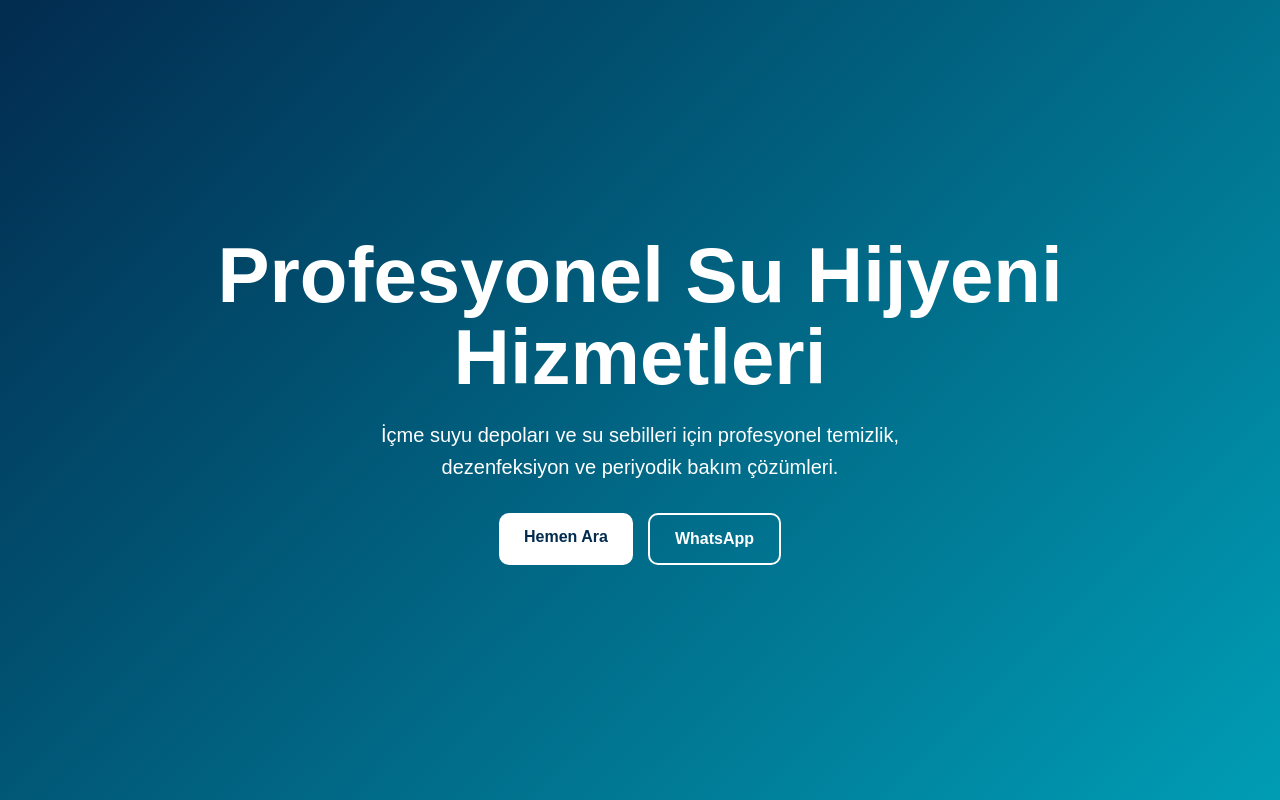
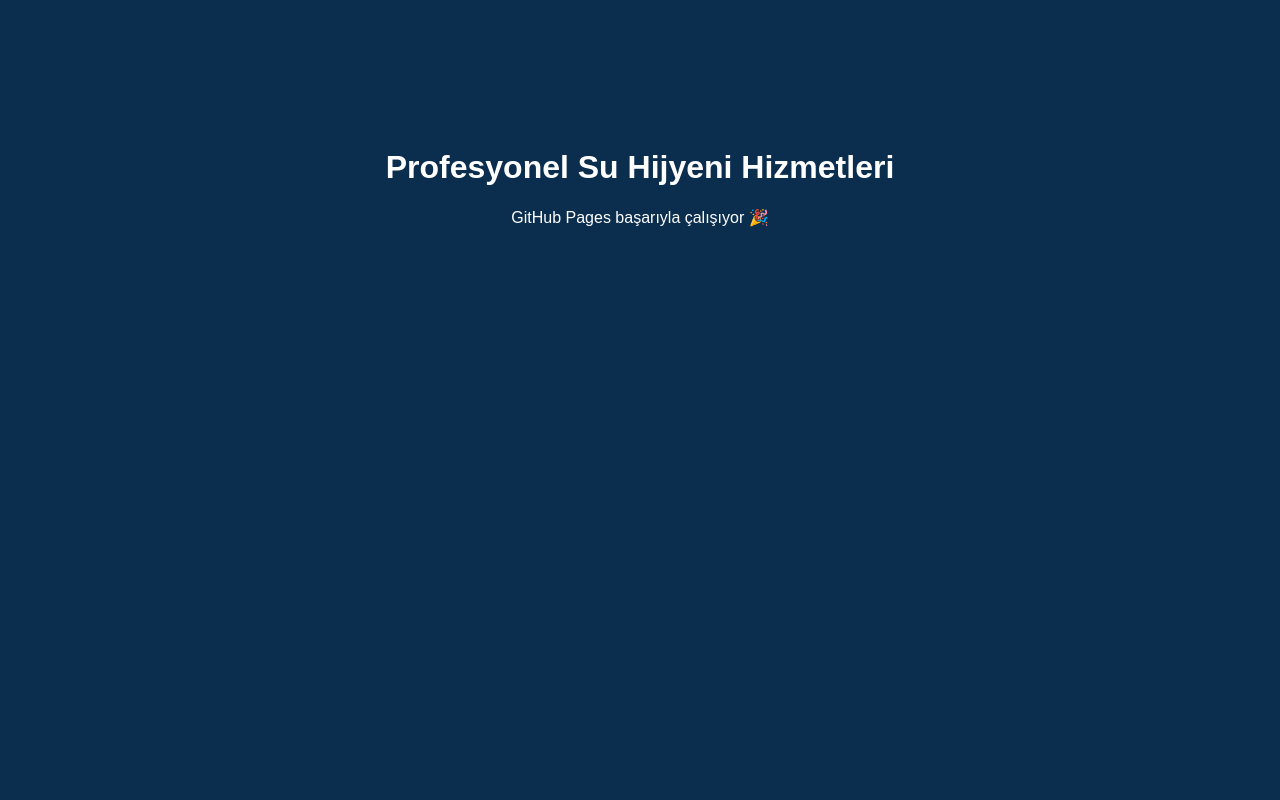
Before and after one commit to ece-cinar/aquanovahijyen, a plain HTML site: page index.html in a window 1280 px wide. Drawn offline with Linux system fonts and the light colour scheme.

Commit message:
Update index.html

```diff
--- a/index.html
+++ b/index.html
@@ -1,103 +1,16 @@
 <!DOCTYPE html>
 <html lang="tr">
 <head>
-    <meta charset="UTF-8">
-    <meta name="viewport" content="width=device-width, initial-scale=1.0">
-
-    <title>AquaNova | Profesyonel Su Hijyeni</title>
-
-    <style>
-        * {
-            box-sizing: border-box;
-        }
-
-        body {
-            margin: 0;
-            font-family: Arial, sans-serif;
-            background: #f4fbfd;
-            color: #082c4c;
-        }
-
-        header {
-            min-height: 100vh;
-            display: flex;
-            align-items: center;
-            justify-content: center;
-            padding: 40px 20px;
-            text-align: center;
-            background: linear-gradient(135deg, #022b4f, #009db5);
-            color: white;
-        }
-
-        .container {
-            max-width: 850px;
-        }
-
-        h1 {
-            margin: 0 0 20px;
-            font-size: clamp(42px, 8vw, 78px);
-            line-height: 1.05;
-        }
-
-        p {
-            margin: 0 auto 30px;
-            max-width: 650px;
-            font-size: 20px;
-            line-height: 1.6;
-        }
-
-        .buttons {
-            display: flex;
-            justify-content: center;
-            flex-wrap: wrap;
-            gap: 15px;
-        }
-
-        .button {
-            display: inline-block;
-            padding: 15px 25px;
-            border-radius: 10px;
-            text-decoration: none;
-            font-weight: bold;
-        }
-
-        .primary {
-            background: white;
-            color: #022b4f;
-        }
-
-        .secondary {
-            border: 2px solid white;
-            color: white;
-        }
-    </style>
+<meta charset="UTF-8">
+<meta name="viewport" content="width=device-width, initial-scale=1.0">
+<title>AquaNova</title>
 </head>
 
-<body>
-    <header>
-        <div class="container">
-            <h1>Profesyonel Su Hijyeni Hizmetleri</h1>
+<body style="font-family:Arial;background:#0B2E4F;color:white;text-align:center;padding-top:120px">
 
-            <p>
-                İçme suyu depoları ve su sebilleri için profesyonel
-                temizlik, dezenfeksiyon ve periyodik bakım çözümleri.
-            </p>
+<h1>Profesyonel Su Hijyeni Hizmetleri</h1>
 
-            <div class="buttons">
-                <a class="button primary" href="tel:+905073856132">
-                    Hemen Ara
-                </a>
+<p>GitHub Pages başarıyla çalışıyor 🎉</p>
 
-                <a
-                    class="button secondary"
-                    href="https://wa.me/905073856132"
-                    target="_blank"
-                    rel="noopener noreferrer"
-                >
-                    WhatsApp
-                </a>
-            </div>
-        </div>
-    </header>
 </body>
 </html>
```
